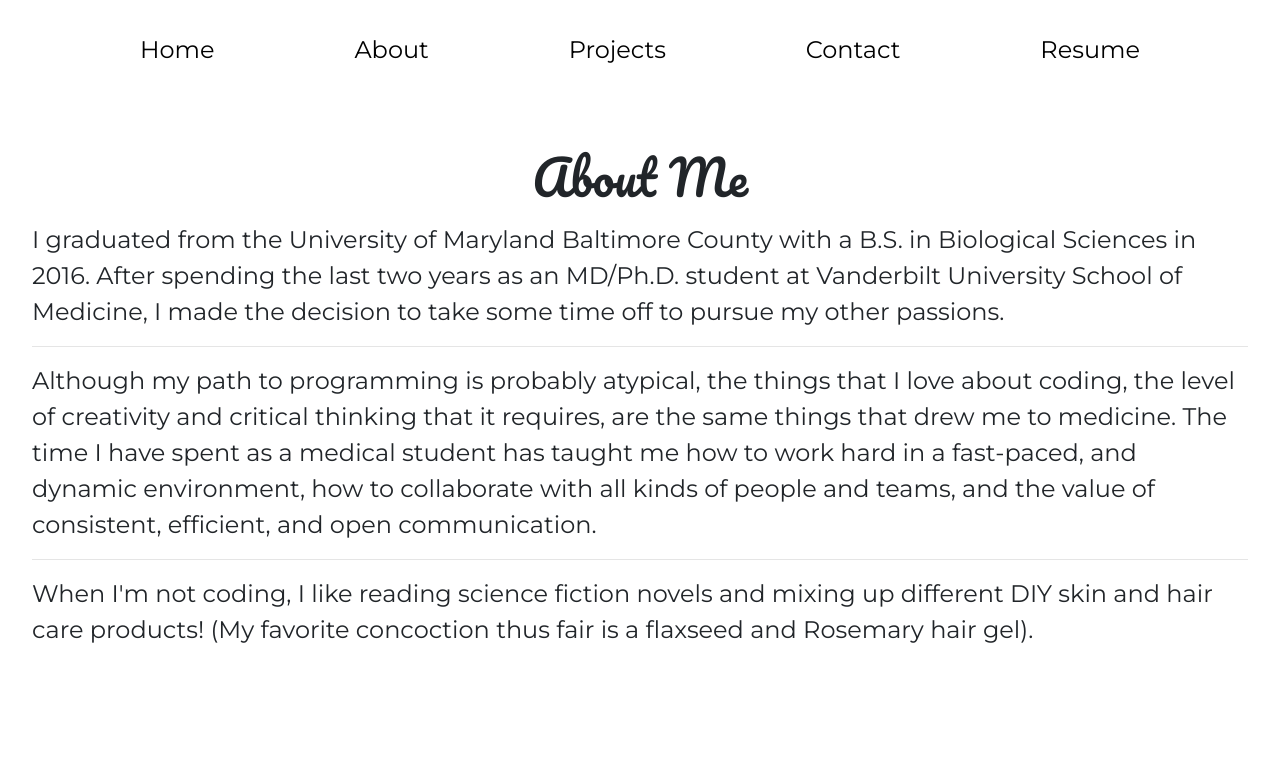
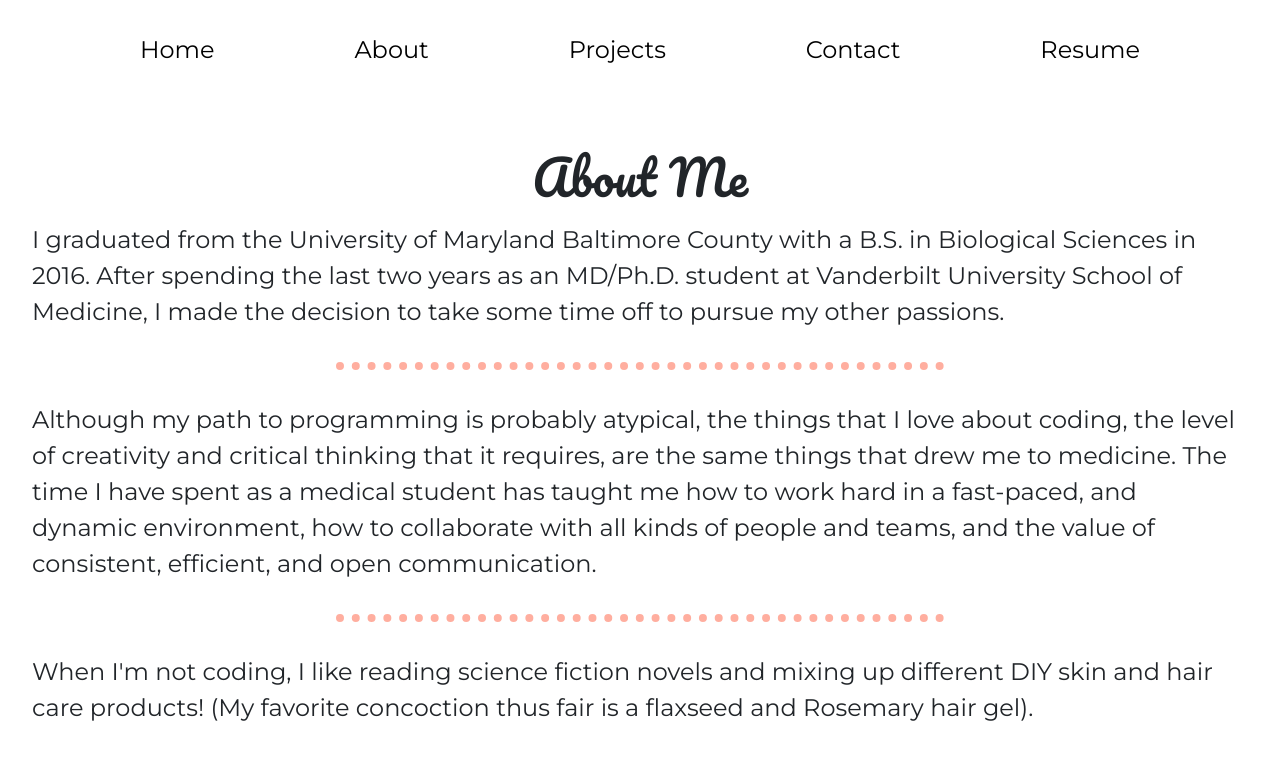
Before and after one commit to MobolanleAdebesin/MobolanleAdebesin.github.io, a React (Create React App) app: page /About in a window 1280 px wide. Shown: the top 760 px of the page. Built offline with nearby package versions, Linux system fonts and the light colour scheme.

Commit message:
Added hr breaks to About page and margins to the page

```diff
--- a/src/components/About.css
+++ b/src/components/About.css
@@ -6,6 +6,11 @@
 }
 .About-about-me {
   margin-bottom: 1rem;
+}
+hr {
+  width: 50%;
+  margin: 2rem auto;
+  border-top: 0.5rem dotted rgba(255, 99, 71, 0.516);
 }
 
 @media all and (min-width: 768px) {
```
